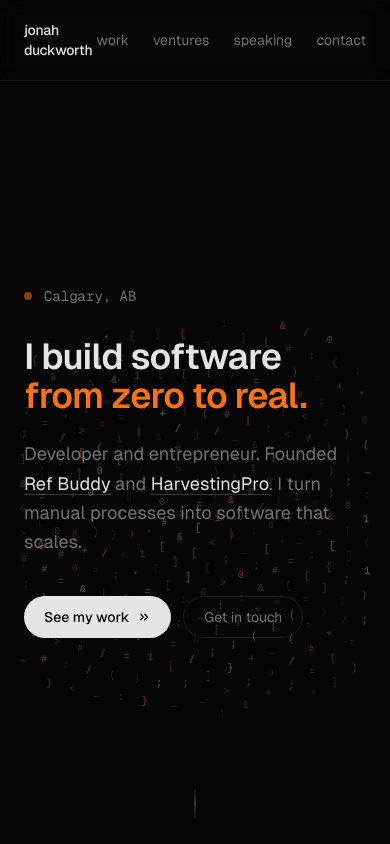
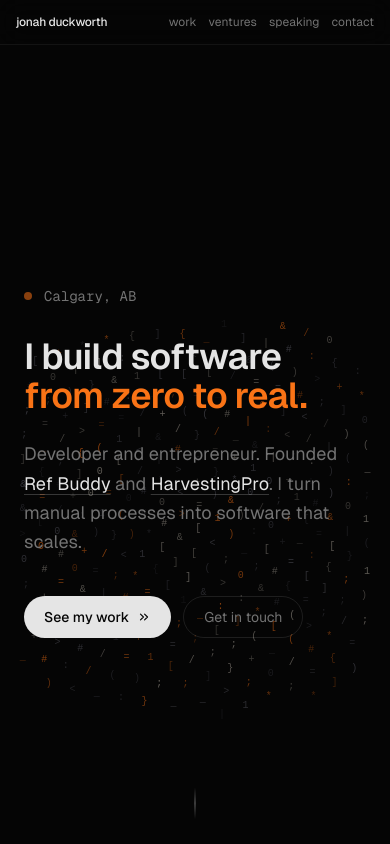
Before and after one commit to jonahduckworth/portfolio, a Next.js app: page / in a window 390 px wide. Shown: the top 844 px of the page. Built offline with nearby package versions, Linux system fonts and the light colour scheme.

Commit message:
style: improve mobile nav + brighten footer
- Nav: smaller text (xs) and tighter gaps (gap-3) on mobile, scales up at sm breakpoint
- Nav: reduced padding on mobile (px-4, py-3.5)
- Footer copyright: text-muted/45 → text-muted/70

```diff
--- a/src/app/page.tsx
+++ b/src/app/page.tsx
@@ -30,36 +30,36 @@ const stagger = {
 function Nav() {
   return (
     <motion.nav
-      className="fixed top-0 left-0 right-0 z-50 flex items-center justify-between px-6 md:px-12 py-5 bg-background/80 backdrop-blur-md border-b border-white/[0.06]"
+      className="fixed top-0 left-0 right-0 z-50 flex items-center justify-between px-4 sm:px-6 md:px-12 py-3.5 sm:py-5 bg-background/80 backdrop-blur-md border-b border-white/[0.06]"
       initial={{ opacity: 0, y: -20 }}
       animate={{ opacity: 1, y: 0 }}
       transition={{ duration: 0.5, delay: 0.1 }}
     >
-      <a href="#" className="text-sm font-medium tracking-tight text-foreground">
+      <a href="#" className="text-xs sm:text-sm font-medium tracking-tight text-foreground">
         jonah duckworth
       </a>
-      <div className="flex items-center gap-6">
+      <div className="flex items-center gap-3 sm:gap-6">
         <a
           href="#work"
-          className="text-sm text-muted hover:text-foreground transition-colors duration-200"
+          className="text-xs sm:text-sm text-muted hover:text-foreground transition-colors duration-200"
         >
           work
         </a>
         <a
           href="#ventures"
-          className="text-sm text-muted hover:text-foreground transition-colors duration-200"
+          className="text-xs sm:text-sm text-muted hover:text-foreground transition-colors duration-200"
         >
           ventures
         </a>
         <a
           href="#speaking"
-          className="text-sm text-muted hover:text-foreground transition-colors duration-200"
+          className="text-xs sm:text-sm text-muted hover:text-foreground transition-colors duration-200"
         >
           speaking
         </a>
         <a
           href="#contact"
-          className="text-sm text-muted hover:text-foreground transition-colors duration-200"
+          className="text-xs sm:text-sm text-muted hover:text-foreground transition-colors duration-200"
         >
           contact
         </a>
@@ -725,7 +725,7 @@ function Footer() {
       </motion.div>
 
       <motion.div
-        className="mt-16 pt-8 border-t border-white/[0.06] text-xs text-muted/45 font-mono"
+        className="mt-16 pt-8 border-t border-white/[0.06] text-xs text-muted/70 font-mono"
         variants={fadeUp}
         initial="hidden"
         whileInView="visible"
```
